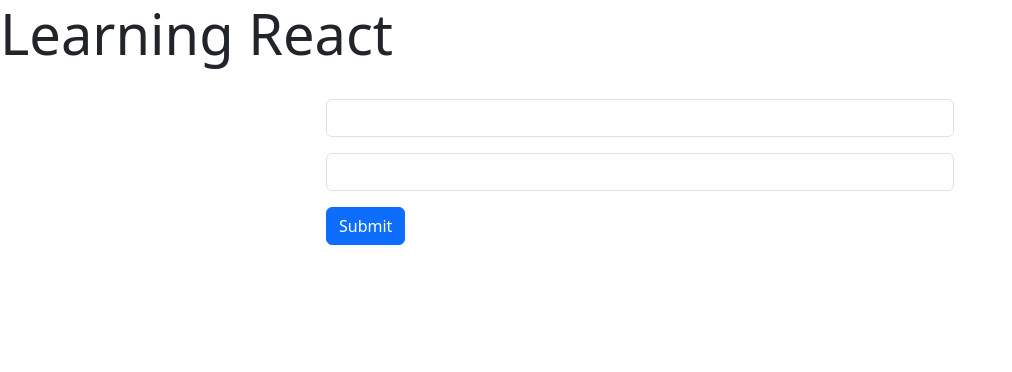
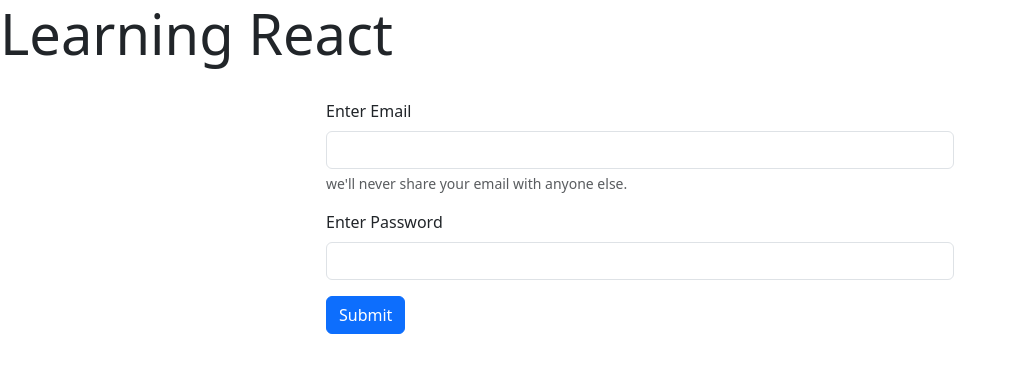
Before and after one commit to katsisaac50/reactbasic, a React (Create React App) app: page / in a window 1280 px wide. Shown: the top 372 px of the page, without its empty margins (0-1012 px from the left). Built offline with nearby package versions, Linux system fonts and the light colour scheme.

Commit message:
adding state and tracking change in input values

```diff
--- a/src/App.js
+++ b/src/App.js
@@ -1,7 +1,13 @@
 
 import './App.css';
+import {useState} from 'react';
 
 function App() {
+const [email, setEmail] = useState('');
+const [password, setPassword] = useState('');
+
+console.log(email)
+
   return (
     <div className="Container">
      <h1 className='display-4 '>Learning React</h1>
@@ -10,11 +16,16 @@ function App() {
      <div className='col-md-6 offset-3'>
      <form>
      <div className='mb-3'>
-     <input type="text" className='form-control'/>
+     <label className='form-label'>Enter Email</label>
+     <input autoComplete="email" value={email} onChange={(e) => setEmail(e.target.value)} type="text" className='form-control'/>
+     <div className='form-text'>
+     we'll never share your email with anyone else.
+     </div>
      </div>
 
      <div className='mb-3'>
-     <input type="password" className='form-control'/>
+     <label className='form-label'>Enter Password</label>
+     <input autoComplete="current-password" value={password} onChange={(e) => setPassword(e.target.value)} type="password" className='form-control'/>
      </div>
      <button className='btn btn-primary'> Submit
      </button>
```
